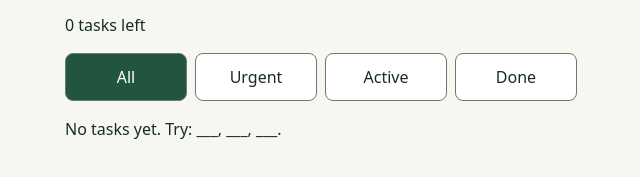
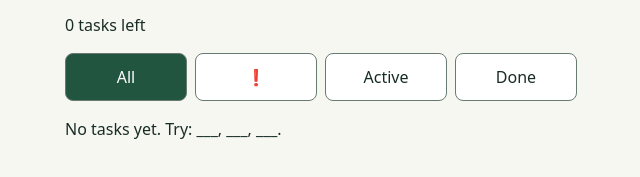
Before and after one commit to ArtsIMade/todo, a plain HTML site: page index.html in a window 1280 px wide. Shown: the part 171-348 px from the top of the page, 319-959 px from the left. Drawn offline with Linux system fonts and the light colour scheme.

Commit message:
Add files via upload

```diff
--- a/index.html
+++ b/index.html
@@ -20,7 +20,7 @@
     <p id="count" role="status"></p>
     <div class="filters" role="group" aria-label="Filter tasks">
       <button type="button" data-filter="all" aria-pressed="true">All</button>
-      <button type="button" data-filter="urgent" aria-pressed="false">Urgent</button>
+      <button type="button" data-filter="urgent" aria-pressed="false" aria-label="Urgent">❗️</button>
       <button type="button" data-filter="active" aria-pressed="false">Active</button>
       <button type="button" data-filter="done" aria-pressed="false">Done</button>
     </div>
```
